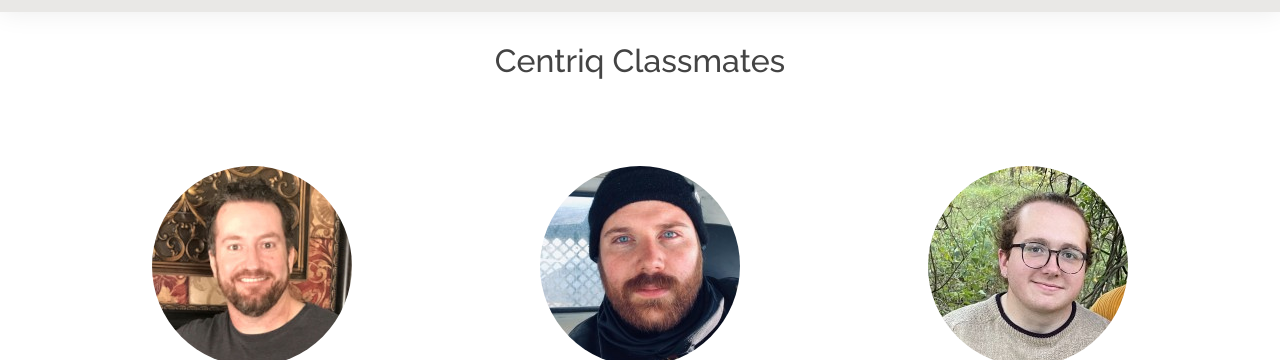
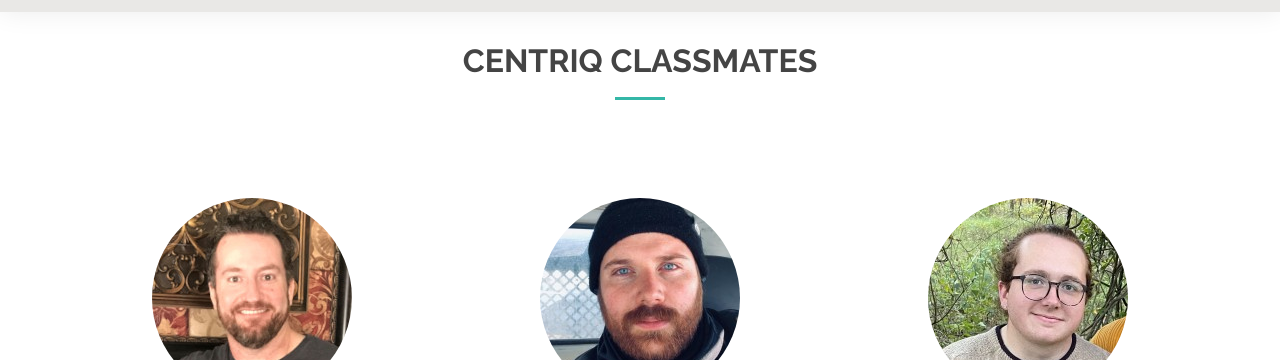
Before and after one commit to romeobagunu/PersonalSite, a plain HTML site: page PersonalSite/classmates.html in a window 1280 px wide. Shown: the part 68-428 px from the top of the page. Drawn offline with nearby package versions, Linux system fonts and the light colour scheme.

Commit message:
Fixed Section Title and Fade Up on classmates.html. Renamed custom CSS file to custom.css and linked to all pages for final touch-ups.

```diff
--- a/PersonalSite/classmates.html
+++ b/PersonalSite/classmates.html
@@ -27,8 +27,8 @@
     <!-- Template Main CSS File -->
     <link href="assets/css/style.css" rel="stylesheet">
 
-    <!-- Classmates CSS File -->
-    <link href="assets/css/classmates.css" rel="stylesheet" />
+    <!-- Custom CSS File -->
+    <link href="assets/css/custom.css" rel="stylesheet" />
 
     <!-- =======================================================
     * Template Name: Kelly - v4.7.0
@@ -69,8 +69,10 @@
 
     </header><!-- End Header -->
     <main id="main">
-        <section id="classmates-section" class="container">
-            <h2 class="section-title">Centriq Classmates</h2>
+        <section id="classmates-section" class="container" data-aos="fade-up">
+            <div class="section-title">
+                <h2>Centriq Classmates</h2>
+            </div>
             <div class="row py-5 d-flex justify-content-center">
                 <div class="col-lg-4 col-md-6 d-flex justify-content-center flex-column">
                     <div class="mx-auto">
```
Also changed, not shown: PersonalSite/about.html (+3 -0 lines), PersonalSite/contact.html (+3 -0 lines), PersonalSite/index.html (+3 -0 lines), PersonalSite/portfolio.html (+3 -0 lines), PersonalSite/resume.html (+3 -0 lines), PersonalSite/assets/css/custom.css (renamed from PersonalSite/assets/css/classmates.css), 1 other file.
